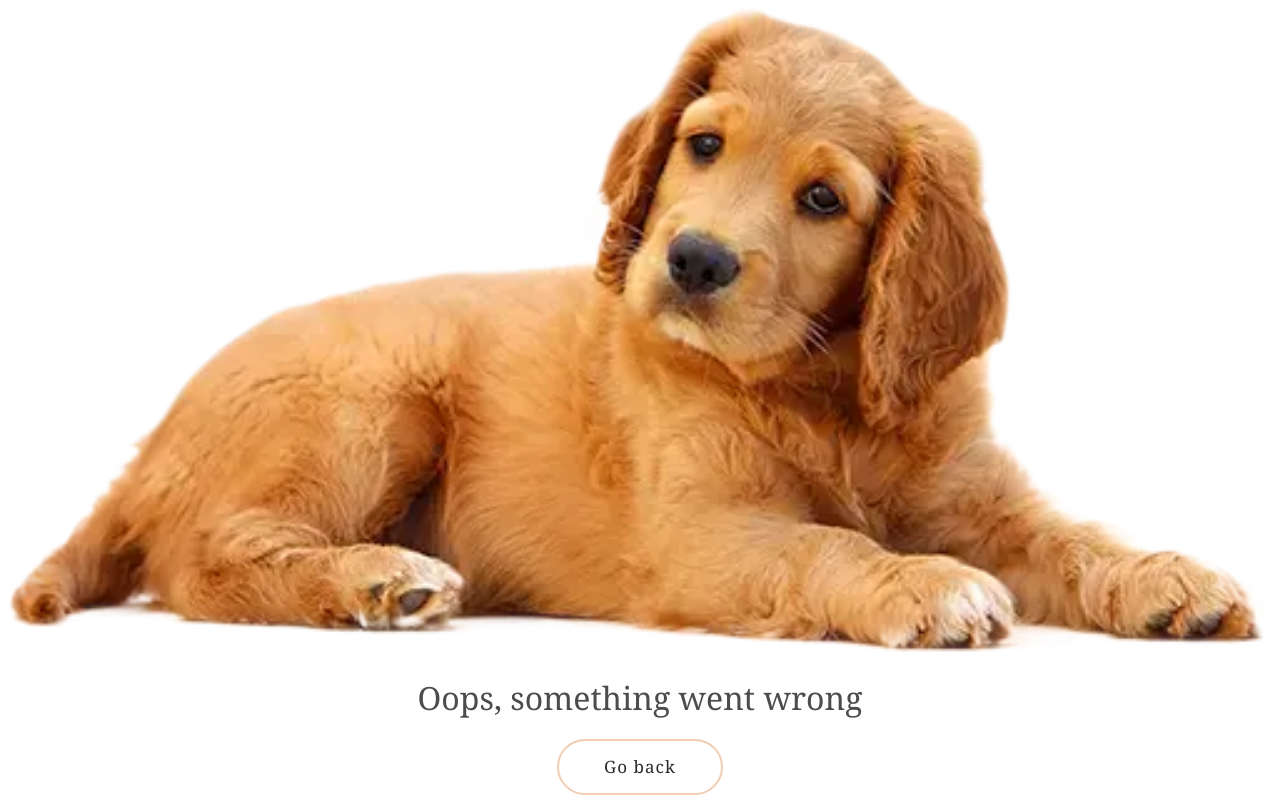
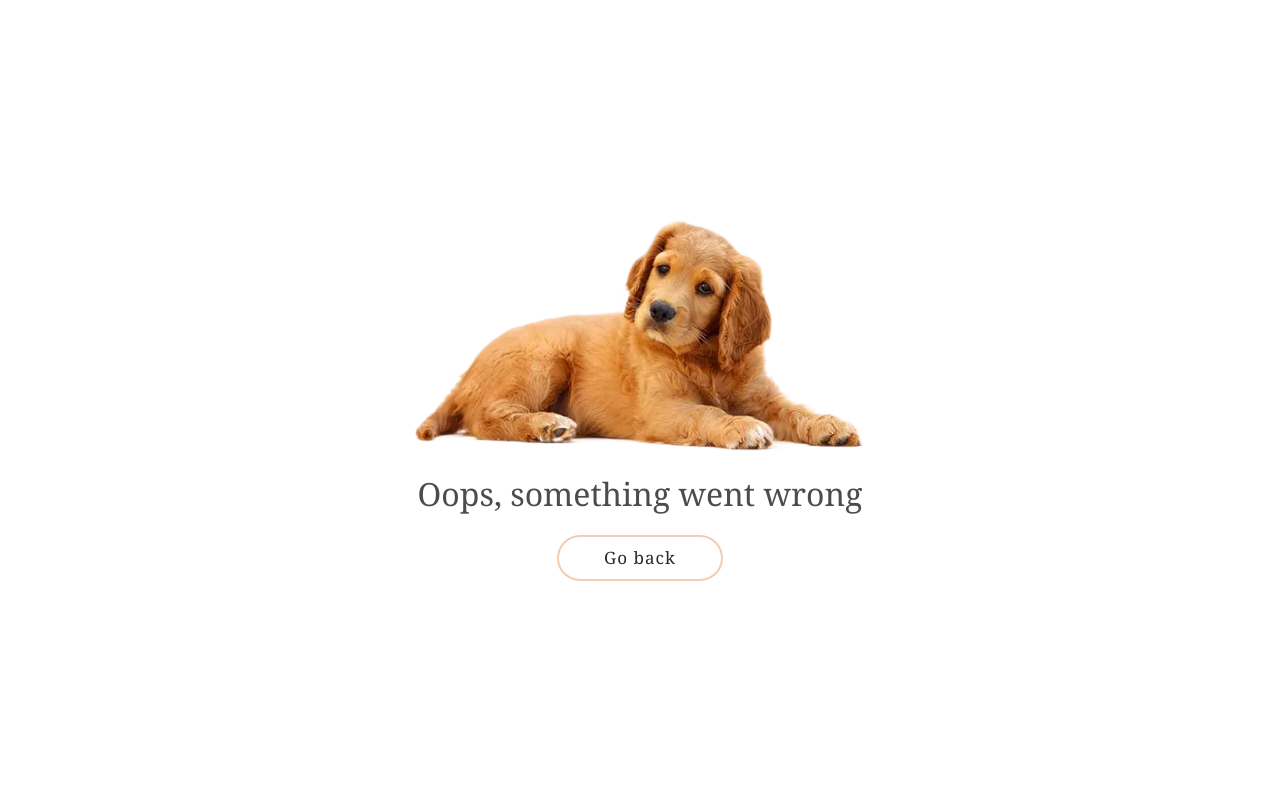
Before and after one commit to DaniilSerga/CozyHouse, a React (Create React App) app: page / in a window 1280 px wide. Built offline with nearby package versions, Linux system fonts and the light colour scheme.

Commit message:
fixed size of an image on the error page

```diff
--- a/src/components/Pages/PageNotFound.module.css
+++ b/src/components/Pages/PageNotFound.module.css
@@ -9,9 +9,11 @@
 }
 
 .pageContainer > img {
+    max-width: 450px;
     width: 100%;
     height: auto;
 }
+
 .header {
     font-family: Georgia;
     font-weight: 400;
@@ -23,7 +25,7 @@
     display: flex;
     align-items: center;
     justify-content: center;
-    padding: 15px 45px;
+    padding: 10px 45px;
     font-family: 'Georgia';
     font-style: normal;
     font-weight: 400;
```
